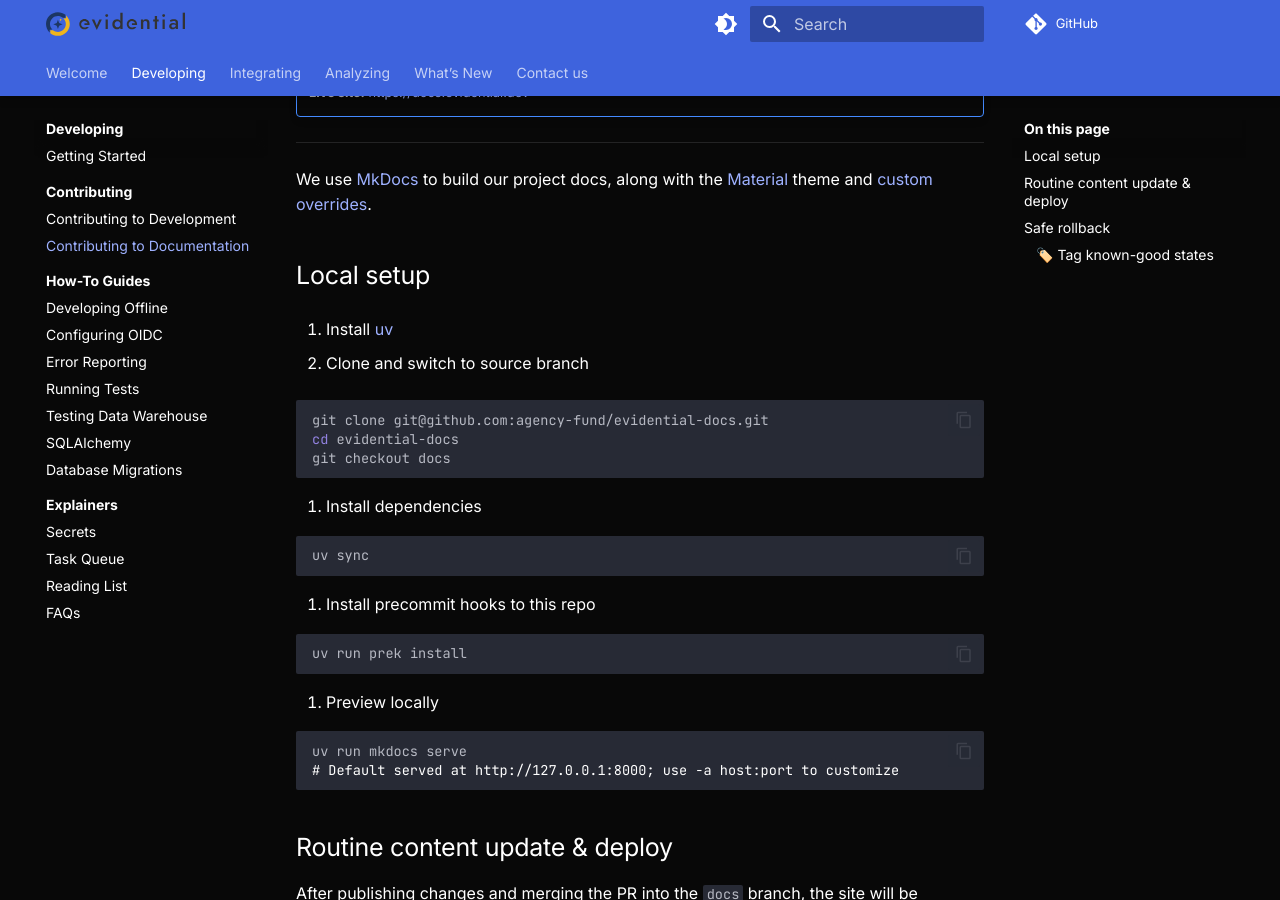
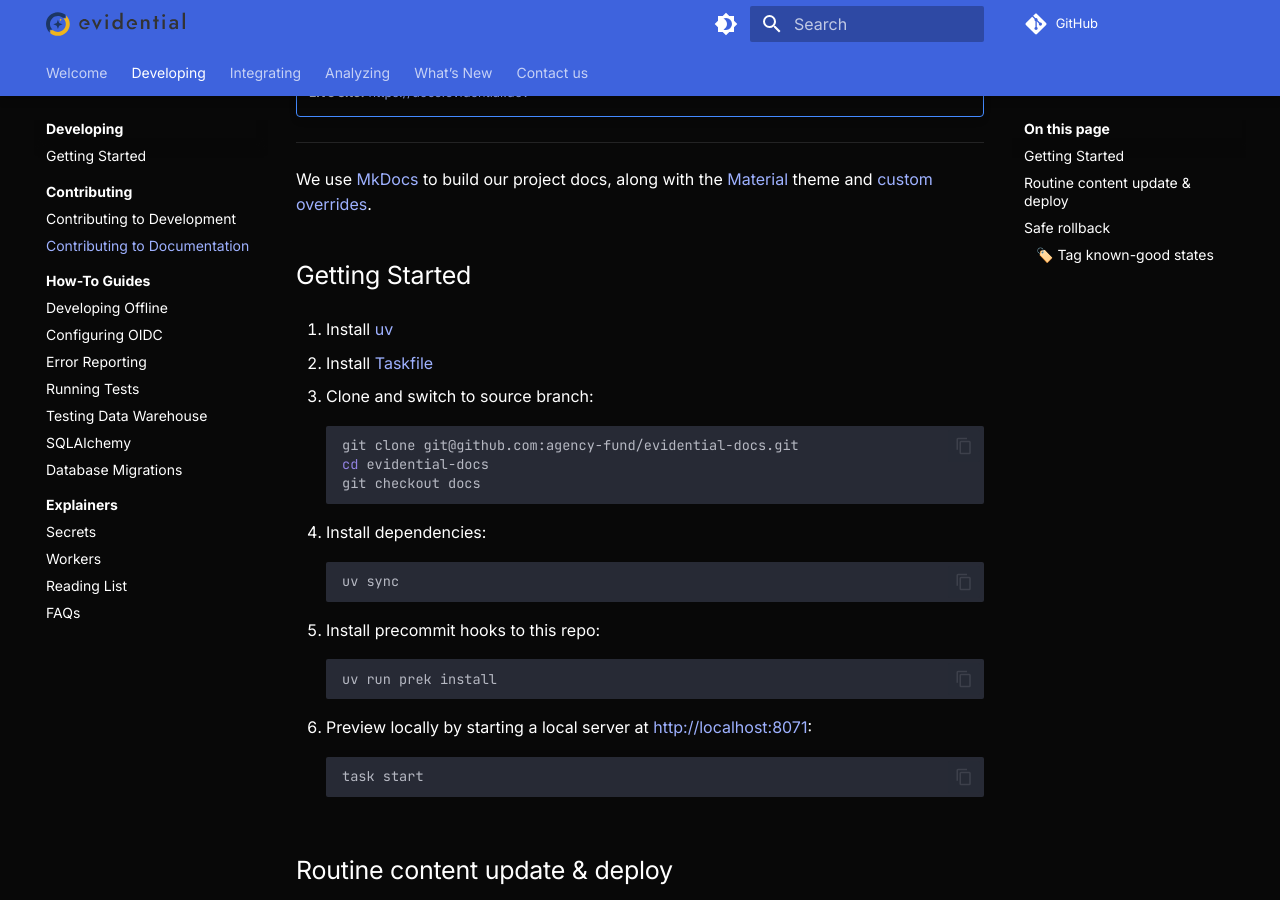
Before and after one commit to agency-fund/evidential-docs, an MkDocs documentation site: the page built from docs/contributing-docs.md, in a window 1280 px wide and 900 px high, scrolled down 261 px. Built offline with MkDocs 1.6.1 and Material for MkDocs 9.7.7, drawn with Linux system fonts in a browser that asks for light colours; plug-ins that fetch from the network failed and are left out; comment, search, counter and statistics services are not loaded.

Commit message:
Misc doc updates.

````diff
--- a/docs/contributing-docs.md
+++ b/docs/contributing-docs.md
@@ -14,36 +14,37 @@ We use [MkDocs](https://www.mkdocs.org/getting-started/) to build our project do
 [Material](https://squidfunk.github.io/mkdocs-material/reference/) theme and [custom
 overrides](https://squidfunk.github.io/mkdocs-material/customization/#extending-the-theme).
 
-## Local setup
+## Getting Started
 
 1. Install [uv](https://docs.astral.sh/uv/getting-started/installation/)
 
-1. Clone and switch to source branch
+1. Install [Taskfile](https://taskfile.dev/docs/installation)
 
-```bash
-git clone git@github.com:agency-fund/evidential-docs.git
-cd evidential-docs
-git checkout docs
-```
+1. Clone and switch to source branch:
 
-1. Install dependencies
+    ```bash
+    git clone git@github.com:agency-fund/evidential-docs.git
+    cd evidential-docs
+    git checkout docs
+    ```
 
-```bash
-uv sync
-```
+1. Install dependencies:
 
-1. Install precommit hooks to this repo
+    ```bash
+    uv sync
+    ```
 
-```bash
-uv run prek install
-```
+1. Install precommit hooks to this repo:
 
-1. Preview locally
+    ```bash
+    uv run prek install
+    ```
 
-```bash
-uv run mkdocs serve
-# Default served at http://127.0.0.1:8000; use -a host:port to customize
-```
+1. Preview locally by starting a local server at [http://localhost:8071](http://localhost:8071):
+
+    ```bash
+    task start
+    ```
 
 ## Routine content update & deploy
 
--- a/mkdocs.yaml
+++ b/mkdocs.yaml
@@ -78,6 +78,7 @@ plugins:
       redirect_maps:
         "welcome/index.md": "index.md"
         "development/enabling-oidc.md": "development/configuring-oidc.md"
+        "development/task-queues.md": "development/workers.md"
 
 nav:
   - Welcome:
@@ -98,7 +99,7 @@ nav:
           - development/migration.md
       - Explainers:
           - development/secrets.md
-          - development/task-queues.md
+          - development/workers.md
           - development/reading-list.md
           - development/faq.md
   - Integrating:
````
Also changed, not shown: Taskfile.yml (added, +7 -0 lines), docs/development/error-reporting.md (+6 -3 lines), docs/development/faq.md (+1 -1 lines), docs/development/task-queues.md (deleted, +0 -128 lines), docs/development/testing.md (+1 -1 lines), docs/development/workers.md (added, +129 -0 lines).
